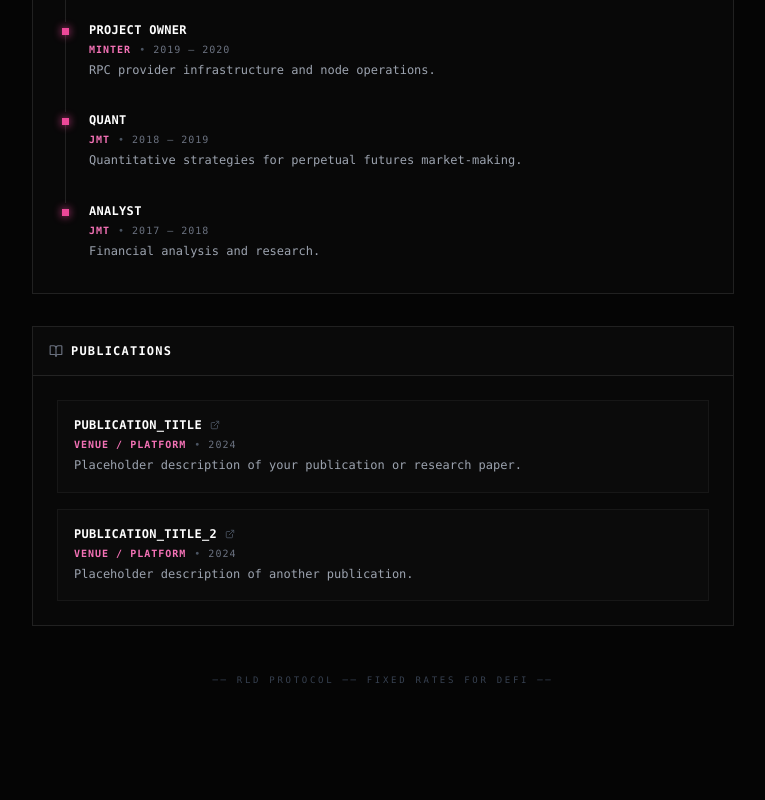
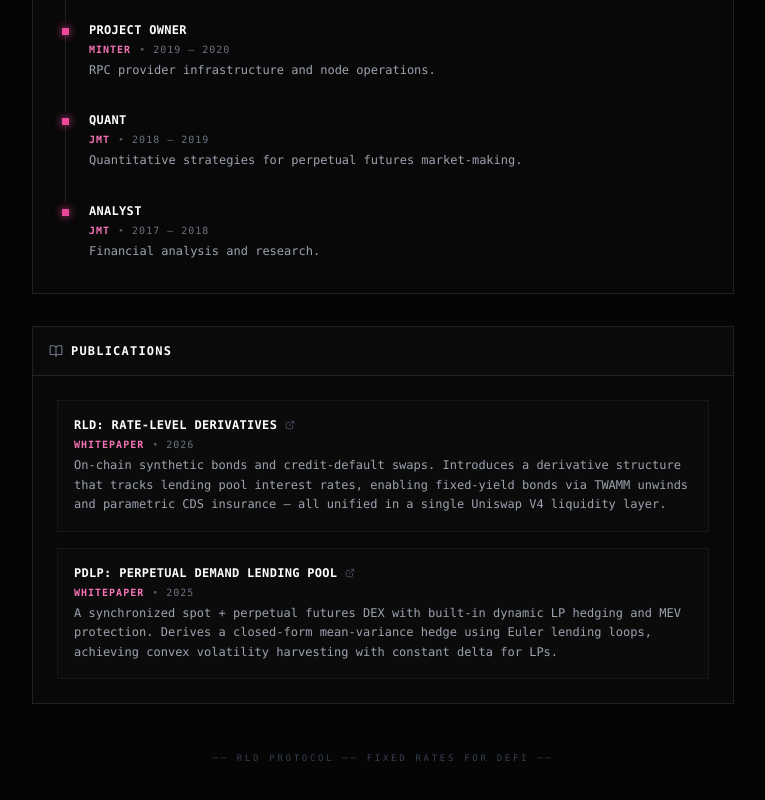
Before and after one commit to leooos33/webpage, a React (Vite) app: page / in a window 1280 px wide. Shown: the part 953-1753 px from the top of the page, without its empty margins (257-1022 px from the left). Before the commit the page ends 1721 px from the top, so only its background shows below. Built offline with nearby package versions, Linux system fonts and the light colour scheme.

Commit message:
feat: populate publications with real RLD and PDLP paper content

```diff
--- a/src/components/Founder.tsx
+++ b/src/components/Founder.tsx
@@ -93,19 +93,20 @@ const FOUNDER = {
   ],
   publications: [
     {
-      title: "PUBLICATION_TITLE",
-      venue: "VENUE / PLATFORM",
-      date: "2024",
+      title: "RLD: Rate-Level Derivatives",
+      venue: "Whitepaper",
+      date: "2026",
       url: "#",
       description:
-        "Placeholder description of your publication or research paper.",
+        "On-chain synthetic bonds and credit-default swaps. Introduces a derivative structure that tracks lending pool interest rates, enabling fixed-yield bonds via TWAMM unwinds and parametric CDS insurance — all unified in a single Uniswap V4 liquidity layer.",
     },
     {
-      title: "PUBLICATION_TITLE_2",
-      venue: "VENUE / PLATFORM",
-      date: "2024",
+      title: "PDLP: Perpetual Demand Lending Pool",
+      venue: "Whitepaper",
+      date: "2025",
       url: "#",
-      description: "Placeholder description of another publication.",
+      description:
+        "A synchronized spot + perpetual futures DEX with built-in dynamic LP hedging and MEV protection. Derives a closed-form mean-variance hedge using Euler lending loops, achieving convex volatility harvesting with constant delta for LPs.",
     },
   ],
   skills: [
```
